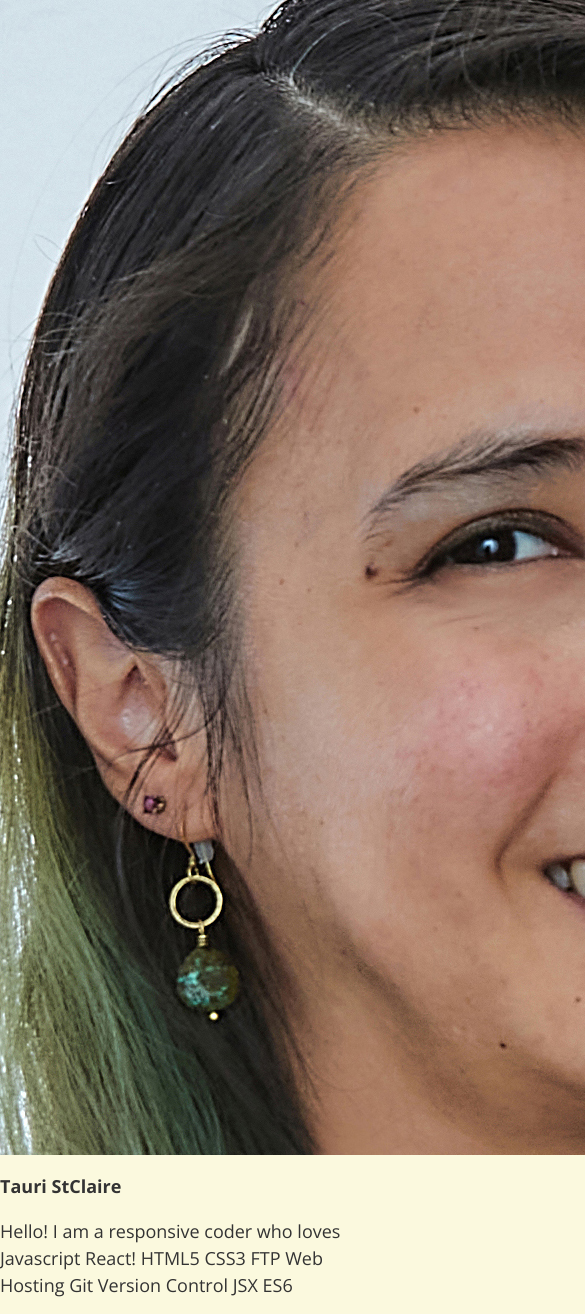
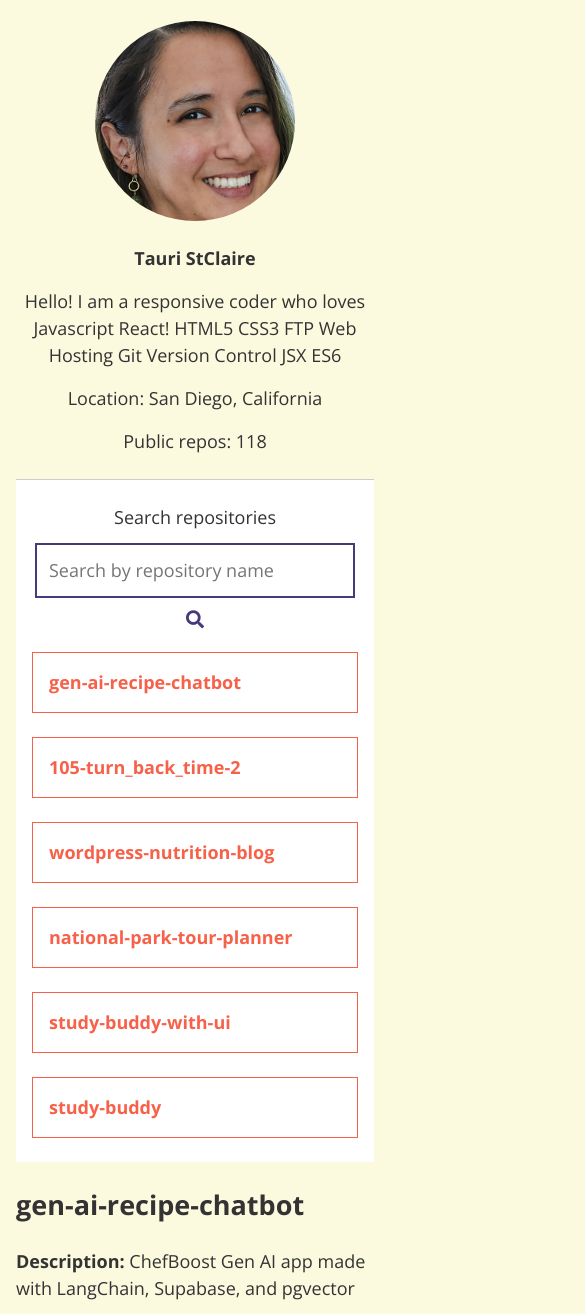
Before and after one commit to charlenebrown/github-repo-gallery, a website built with webpack: page index.html in a window 390 px wide. Shown: the part 256-1570 px from the top of the page, 585 px wide, since content can reach past the window. Built offline with nearby package versions, Linux system fonts and the light colour scheme; no server answers.

Commit message:
Updated the layout of the gallery for better, responsive display.

```diff
--- a/css/style.css
+++ b/css/style.css
@@ -136,6 +136,127 @@ h1 {
   line-height: 1.2;
 }
 
+
+/* Mobile page spacing and profile */
+
+.page {
+  width: 100%;
+  max-width: 75rem;
+  margin-inline: auto;
+  padding: 1.5rem 1rem;
+}
+
+.user-info {
+  display: flex;
+  flex-direction: column;
+  align-items: center;
+  gap: 1.5rem;
+  text-align: center;
+}
+
+.user-avatar {
+  display: block;
+  width: 12.5rem;
+  max-width: 100%;
+  aspect-ratio: 1;
+  object-fit: cover;
+  border-radius: 50%;
+}
+
+.user-details {
+  width: 100%;
+  min-width: 0;
+  overflow-wrap: anywhere;
+}
+
+.user-details p {
+  margin: 0 0 1rem;
+}
+
+.user-details hr {
+  margin: 1.5rem 0 0;
+}
+
+
+/* Repository search and gallery */
+
+.repos {
+  padding: 1.5rem 1rem;
+  background-color: #fff;
+}
+
+.search {
+  display: flex;
+  flex-wrap: wrap;
+  align-items: center;
+  justify-content: center;
+  gap: 0.75rem;
+  margin-bottom: 1.5rem;
+}
+
+.search label {
+  width: 100%;
+  text-align: center;
+}
+
+.filter-repos {
+  width: 100%;
+  max-width: 20rem;
+  min-width: 0;
+  padding: 0.75rem;
+  border: 2px solid #483978;
+  font: inherit;
+}
+
+.search i {
+  color: #483978;
+}
+
+.repo-list {
+  display: flex;
+  flex-wrap: wrap;
+  gap: 1.5rem;
+  margin: 0;
+  padding: 0;
+  list-style: none;
+}
+
+.repo {
+  display: flex;
+  flex: 0 0 100%;
+  min-width: 0;
+  border: 1px solid #f7614a;
+}
+
+.repo-name {
+  width: 100%;
+  padding: 1rem;
+  border: 0;
+  background-color: transparent;
+  color: #f7614a;
+  font: inherit;
+  font-weight: 700;
+  text-align: left;
+  overflow-wrap: anywhere;
+  cursor: pointer;
+}
+
+.repo-name:hover {
+  background-color: #f7614a;
+  color: #fff;
+}
+
+.filter-repos:focus-visible,
+.repo-name:focus-visible {
+  outline: 3px solid #483978;
+  outline-offset: 3px;
+}
+
+.hide {
+  display: none !important;
+}
+
+
 /* ==========================================================================
    Helper classes
    ========================================================================== */
@@ -219,8 +340,20 @@ h1 {
    Modify as content requires.
    ========================================================================== */
 
-@media only screen and (min-width: 35em) {
-  /* Style adjustments for viewports that meet the condition */
+@media (min-width: 700px) {
+  .repos {
+    padding: 2rem;
+  }
+
+  .repo {
+    flex-basis: calc((100% - 1.5rem) / 2);
+  }
+}
+
+@media (min-width: 1200px) {
+  .repo {
+    flex-basis: calc((100% - 3rem) / 3);
+  }
 }
 
 @media print,
--- a/js/app.js
+++ b/js/app.js
@@ -1,4 +1,3 @@
-const userData = document.querySelector(".user-data");
 const username = "charlenebrown";
 const repoList = document.querySelector(".repo-list");
 const allReposContainer = document.querySelector(".repos");
@@ -15,17 +14,20 @@ const gitUserInfo = async function () {
 gitUserInfo();
 
 const displayUserInfo = function (data) {
-    const div = document.createElement("div");
-    div.classList.add("user-info");
-    div.innerHTML = `<figure><img alt="user avatar" src=${data.avatar_url} /></figure>
-        <div>
-        <p><strong>Name:</strong> ${data.name}</p>
-        <p><strong>Bio:</strong> ${data.bio}</p>
-        <p><strong>Location:</strong> ${data.location}</p>
-        <p><strong>Number of public repos:</strong> ${data.public_repos}</p>
-        </div>`;
+    const avatar = document.querySelector(".user-avatar");
+    const name = document.querySelector(".user-name span");
+    const bio = document.querySelector(".user-bio span");
+    const location = document.querySelector(".user-location span");
+    const stats = document.querySelector(".user-stats span");
 
-    userData.append(div);
+    avatar.src = data.avatar_url;
+    avatar.alt = `${data.name || username}'s GitHub avatar`;
+
+    name.textContent = data.name || username;
+    bio.textContent = data.bio || "No bio provided.";
+    location.textContent = data.location || "Not specified.";
+    stats.textContent = data.public_repos;
+
     gitRepos();
 };
 
```
